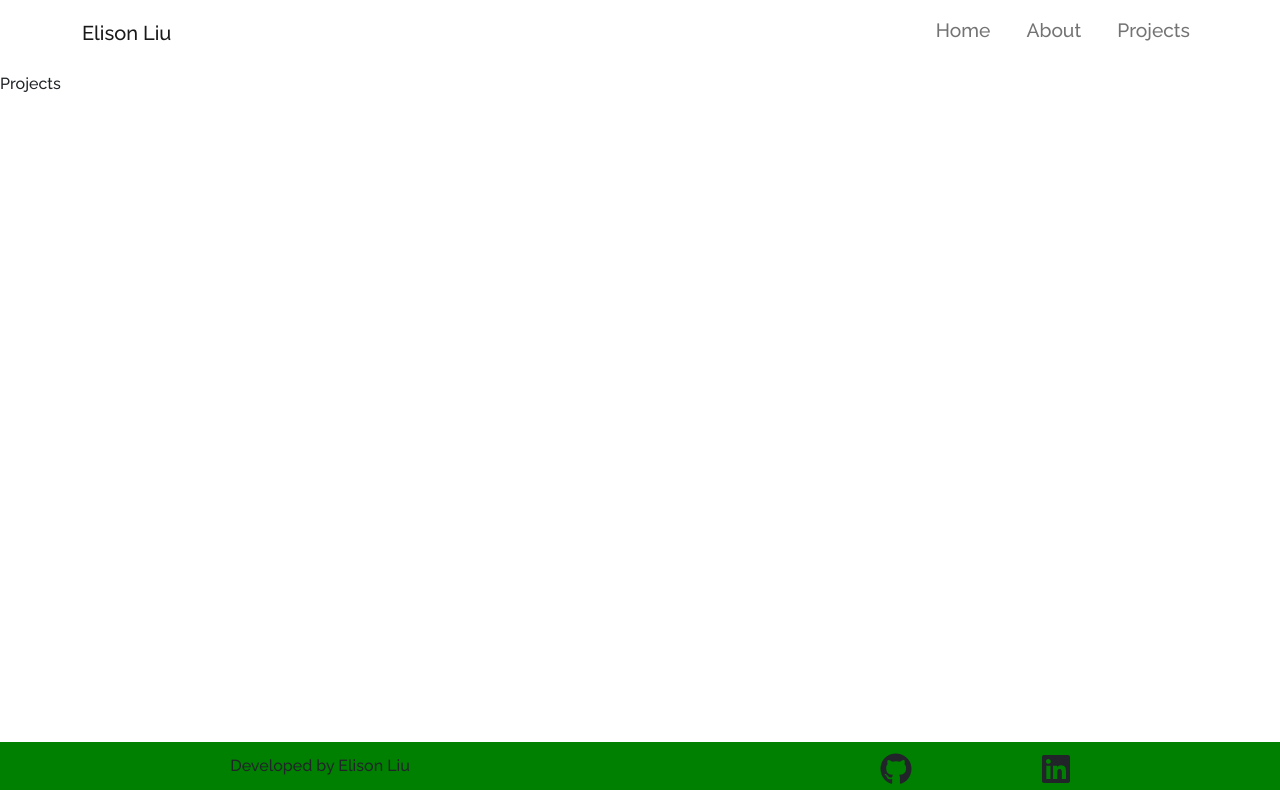
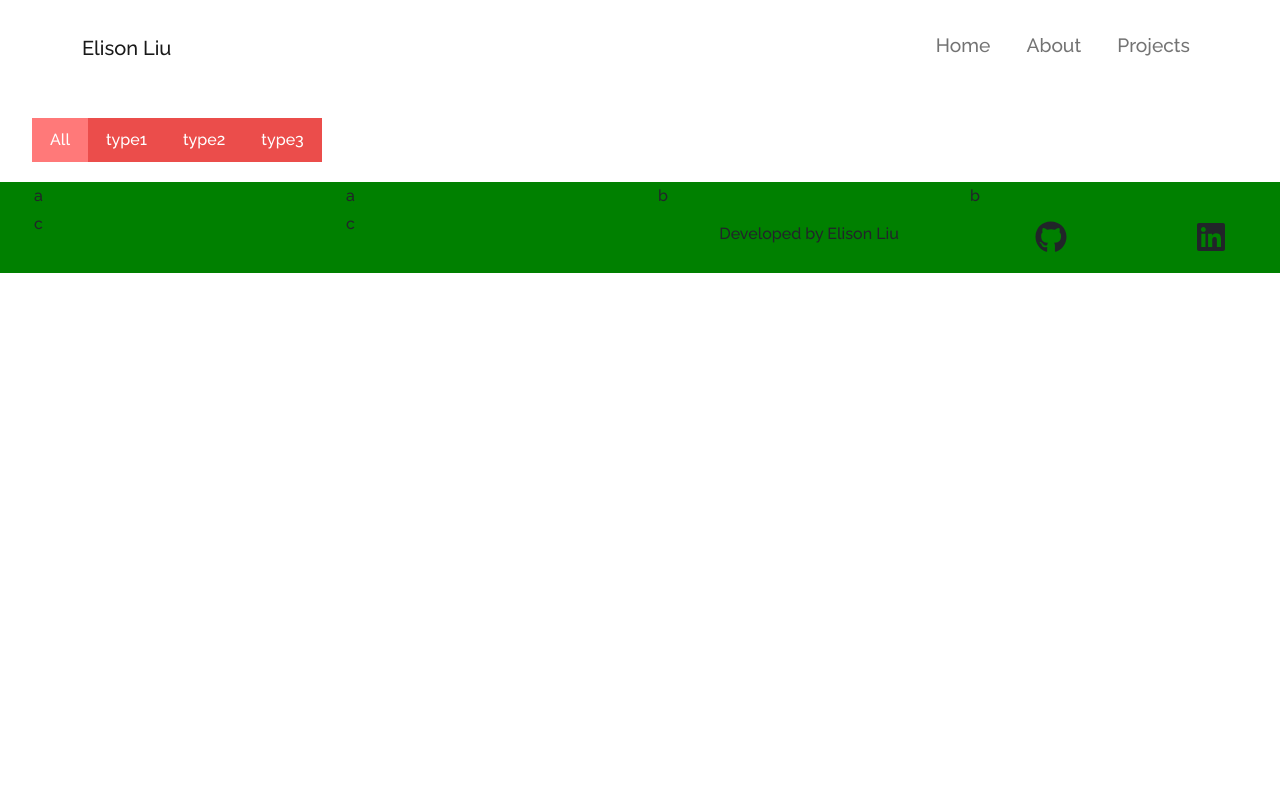
Before and after one commit to elisonliu97/Portfolio, a React (Create React App) app: page /projects in a window 1280 px wide. Built offline with nearby package versions, Linux system fonts and the light colour scheme.

Commit message:
filtering demo for project page

```diff
--- a/src/components/About/About.js
+++ b/src/components/About/About.js
@@ -6,7 +6,7 @@ function About() {
     return (
         <div className="about-container">
             <div className="about-main">
-                <h4>header</h4>
+                <h4 className="about-header">header</h4>
                 <p>infosection</p>
             </div>
             <Skills />
--- a/src/components/About/about.css
+++ b/src/components/About/about.css
@@ -1,3 +1,11 @@
 .about-container {
     min-height: 83.8vh;
 }
+
+.about-main {
+    text-align: center;
+}
+
+.about-header {
+    margin: 1em
+}
--- a/src/components/Projects/Projects.js
+++ b/src/components/Projects/Projects.js
@@ -1,9 +1,55 @@
+import { useEffect } from "react";
 import "./projects.css";
 
 function Projects() {
-    return(
+
+    useEffect(() => {
+        let filterBtn = document.getElementsByClassName("filter-btn");
+        let filterCard = document.getElementsByClassName("filter-card");
+
+        for (let i = 0; i < filterBtn.length; i++) {
+            filterBtn[i].addEventListener('click', function () {
+                for (let j = 0; j < filterBtn.length; j++) {
+                    filterBtn[j].classList.remove('active');
+                }
+
+                this.classList.add('active');
+
+                let targetData = this.getAttribute('data-target');
+
+                for (let k = 0; k < filterCard.length; k++) {
+                    filterCard[k].classList.remove('shown');
+                    filterCard[k].classList.add('hide');
+
+                    if (filterCard[k].getAttribute('data-item') === targetData || targetData === "all") {
+                        filterCard[k].classList.remove('hide');
+                        filterCard[k].classList.add('shown');
+                    }
+                }
+            });
+        }
+    })
+
+    return (
         <div className="projects-container">
-            <p>Projects</p>
+                <h2>Filter images Gallery Using CSS JS</h2>
+
+                <ul className="filter-menu">
+                    <li className="filter-btn active" data-target="all">All</li>
+                    <li className="filter-btn" data-target="type1">type1</li>
+                    <li className="filter-btn" data-target="type2">type2</li>
+                    <li className="filter-btn" data-target="type3">type3</li>
+                </ul>
+
+                <ul className="filter-item">
+                    <li className="filter-card" data-item="type1">a</li>
+                    <li className="filter-card" data-item="type1">a</li>
+                    <li className="filter-card" data-item="type2">b</li>
+                    <li className="filter-card" data-item="type2">b</li>
+                    <li className="filter-card" data-item="type3">c</li>
+                    <li className="filter-card" data-item="type3">c</li>
+                </ul>
+
         </div>
     )
 }
--- a/src/components/Projects/projects.css
+++ b/src/components/Projects/projects.css
@@ -1,7 +1,83 @@
-.projects-container {
-    display: grid;
-    grid-template-columns: repeat(8, 1fr);
-    gap: 10px;
-    grid-auto-rows: 100px;
-    min-height:83.8vh;
+
+ul{
+    list-style: none;
 }
+
+
+.container{
+    max-width: 1200px;
+    margin: auto;
+    padding: 15px;
+    text-align: center;
+}
+
+h2{
+    text-transform: uppercase;
+    font-weight: normal;
+    font-size: 120%;
+    margin-bottom: 20px;
+    color: #fff;
+}
+
+.filter-menu{
+    margin-bottom: 20px;
+}
+.filter-menu li{
+    display: inline-block;
+    padding: 10px 18px;
+    background: #eb4d4b;
+    color: #fff;
+    cursor: pointer;
+}
+.filter-menu li:hover,
+.filter-menu li.active{
+    background: #ff7979;
+}
+
+
+
+.filter-item li{
+    width: 50%;
+    padding: 2px;
+    float: left;
+}
+
+.filter-item li.shown{
+    width: 50%;
+    padding: 2px;
+    transition: all 0.5s ease;
+}
+
+.filter-item li.hide{
+    width: 0%;
+    padding: 0;
+    visibility:hidden;
+    transition: all 0.5s ease;
+}
+
+.filter-item img{
+    display: block;
+    width: 100%;
+    height: 100%;
+}
+
+@media screen and (min-width: 768px){
+    .filter-item li.shown,
+    .filter-item li{
+        width: 33.33%;
+    }
+
+    h2{
+        font-size: 190%;
+    }
+}
+@media screen and (min-width: 1280px){
+    .filter-item li.shown,
+    .filter-item li{
+        width: 25%;
+    }
+
+    h2{
+        font-size: 270%;
+    }
+}
```
